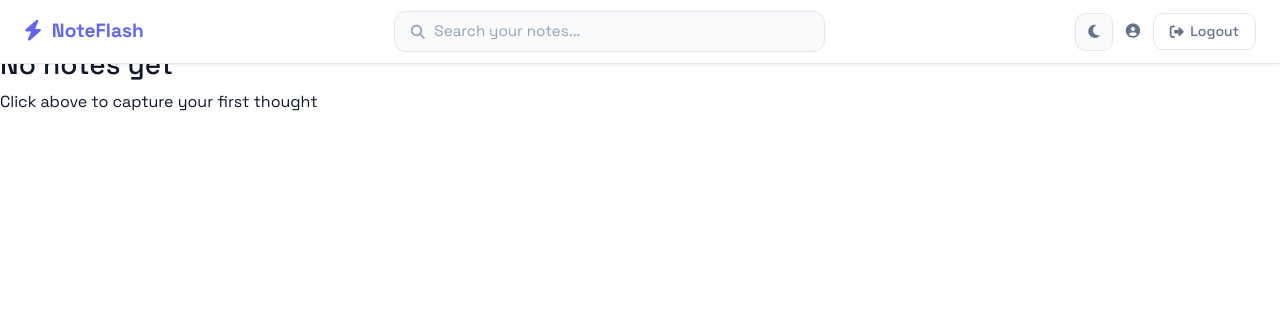
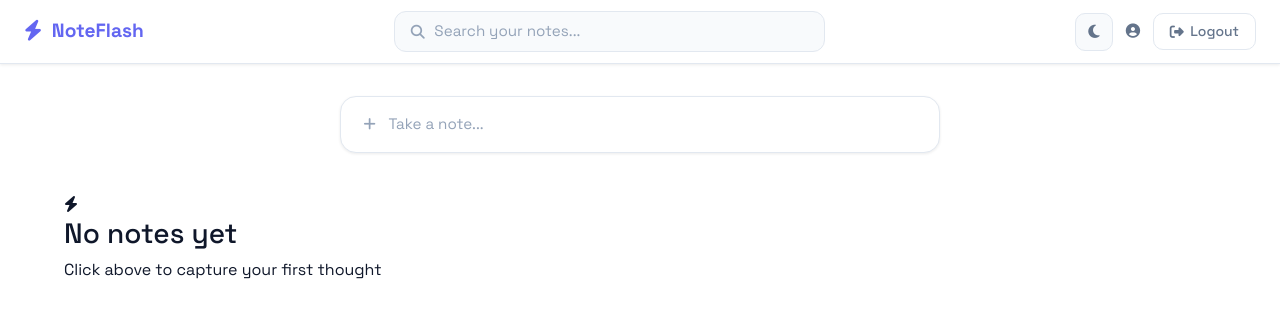
Before and after one commit to POSHANMS/notes-keeper-app, a Python web app: template templates/notes.html in a window 1280 px wide. Shown: the top 329 px of the page. Run offline with Jinja, Linux system fonts and the light colour scheme; the template is opened without the code that fills it, so the values that code supplies are empty; some libraries are stand-ins or nearby versions.

Commit message:
Add note editor and Quill CSS

```diff
--- a/static/css/style.css
+++ b/static/css/style.css
@@ -530,3 +530,162 @@ body.dark .auth-card {
         display: none;
     }
 }
+
+/* ============================================
+   NOTES CONTAINER
+   ============================================ */
+
+/* Push content below fixed navbar */
+.notes-container {
+    margin-top: 64px;
+    padding: 2rem 1.5rem;
+    max-width: 1200px;
+    margin-left: auto;
+    margin-right: auto;
+}
+
+/* ============================================
+   ADD NOTE CARD
+   ============================================ */
+
+.add-note-card {
+    background: var(--bg-card);
+    border: 1.5px solid var(--border-color);
+    border-radius: 16px;
+    padding: 1rem 1.4rem;
+    max-width: 600px;
+    margin: 0 auto 2.5rem;
+    box-shadow: var(--shadow-sm);
+    cursor: pointer;
+    transition: var(--transition);
+}
+
+.add-note-card:hover {
+    box-shadow: var(--shadow-md);
+    border-color: var(--brand-primary);
+}
+
+/* Collapsed placeholder text */
+.note-placeholder {
+    display: flex;
+    align-items: center;
+    gap: 0.8rem;
+    color: var(--text-muted);
+    font-size: 0.95rem;
+}
+
+.note-placeholder i {
+    font-size: 0.875rem;
+}
+
+/* Title input inside expanded editor */
+.note-title-input {
+    width: 100%;
+    border: none;
+    outline: none;
+    background: none;
+    font-family: var(--font);
+    font-size: 1.1rem;
+    font-weight: 600;
+    color: var(--text-primary);
+    margin-bottom: 0.8rem;
+}
+
+.note-title-input::placeholder {
+    color: var(--text-muted);
+}
+
+/* Bottom toolbar of editor */
+.editor-toolbar {
+    display: flex;
+    align-items: center;
+    justify-content: space-between;
+    margin-top: 1rem;
+    padding-top: 0.8rem;
+    border-top: 1px solid var(--border-color);
+}
+
+/* Color picker circles row */
+.color-picker {
+    display: flex;
+    align-items: center;
+    gap: 0.5rem;
+}
+
+.color-dot {
+    width: 22px;
+    height: 22px;
+    border-radius: 50%;
+    border: 2px solid transparent;
+    cursor: pointer;
+    transition: var(--transition);
+}
+
+.color-dot:hover {
+    transform: scale(1.2);
+    border-color: var(--brand-primary);
+}
+
+/* Active selected color dot */
+.color-dot.active {
+    border-color: var(--brand-primary);
+    transform: scale(1.2);
+}
+
+/* Right side editor buttons */
+.editor-actions {
+    display: flex;
+    align-items: center;
+    gap: 0.6rem;
+}
+
+/* Save button */
+.btn-save {
+    display: flex;
+    align-items: center;
+    gap: 0.4rem;
+    padding: 0.5rem 1.2rem;
+    background: var(--brand-gradient);
+    color: white;
+    border-radius: 10px;
+    font-family: var(--font);
+    font-size: 0.875rem;
+    font-weight: 600;
+    transition: var(--transition);
+}
+
+.btn-save:hover {
+    opacity: 0.9;
+    transform: translateY(-1px);
+    box-shadow: var(--shadow-sm);
+}
+
+/* ============================================
+   QUILL EDITOR OVERRIDES
+   ============================================ */
+
+/* Remove default Quill border */
+.ql-container.ql-snow {
+    border: none !important;
+    font-family: var(--font) !important;
+    font-size: 0.95rem !important;
+}
+
+/* Remove default Quill toolbar border */
+.ql-toolbar.ql-snow {
+    border: none !important;
+    border-bottom: 1px solid var(--border-color) !important;
+    padding: 0.4rem 0 !important;
+}
+
+/* Quill editor text color */
+.ql-editor {
+    color: var(--text-primary) !important;
+    min-height: 120px !important;
+    padding: 0.8rem 0 !important;
+}
+
+.ql-editor.ql-blank::before {
+    color: var(--text-muted) !important;
+    font-style: normal !important;
+}
```
